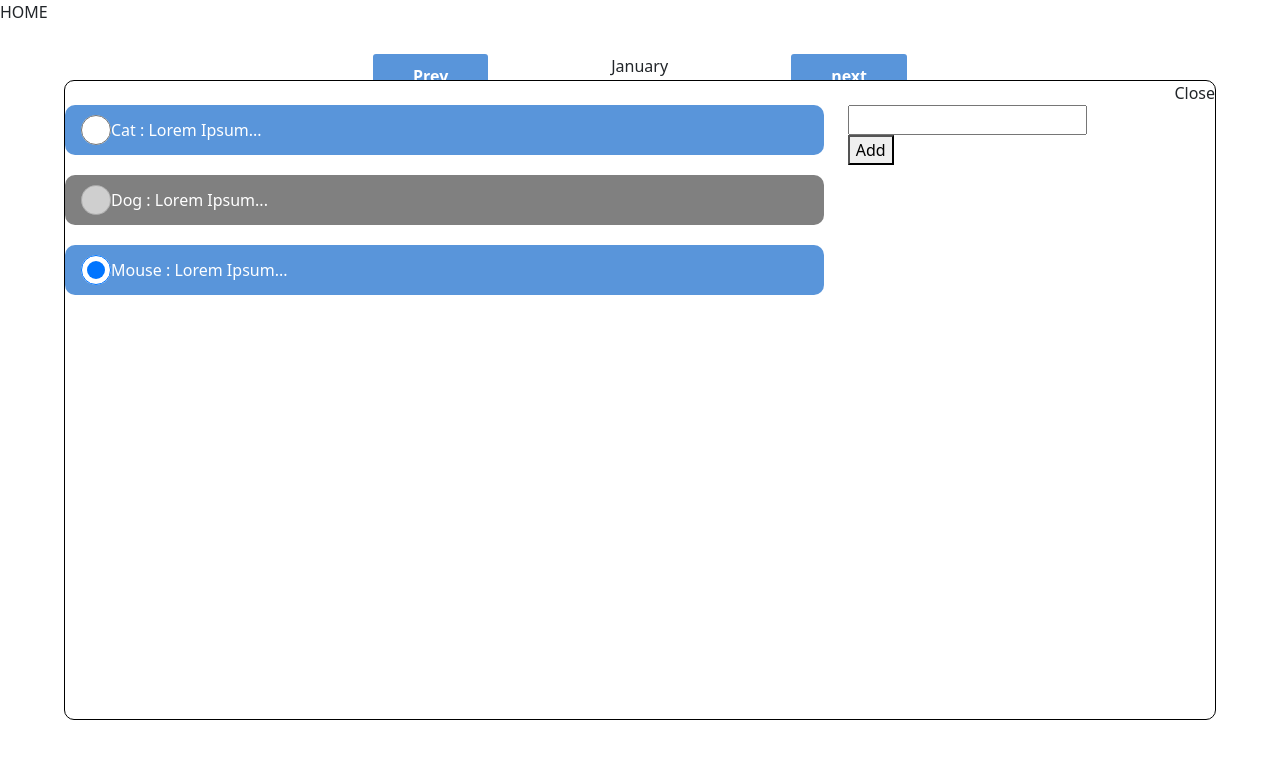
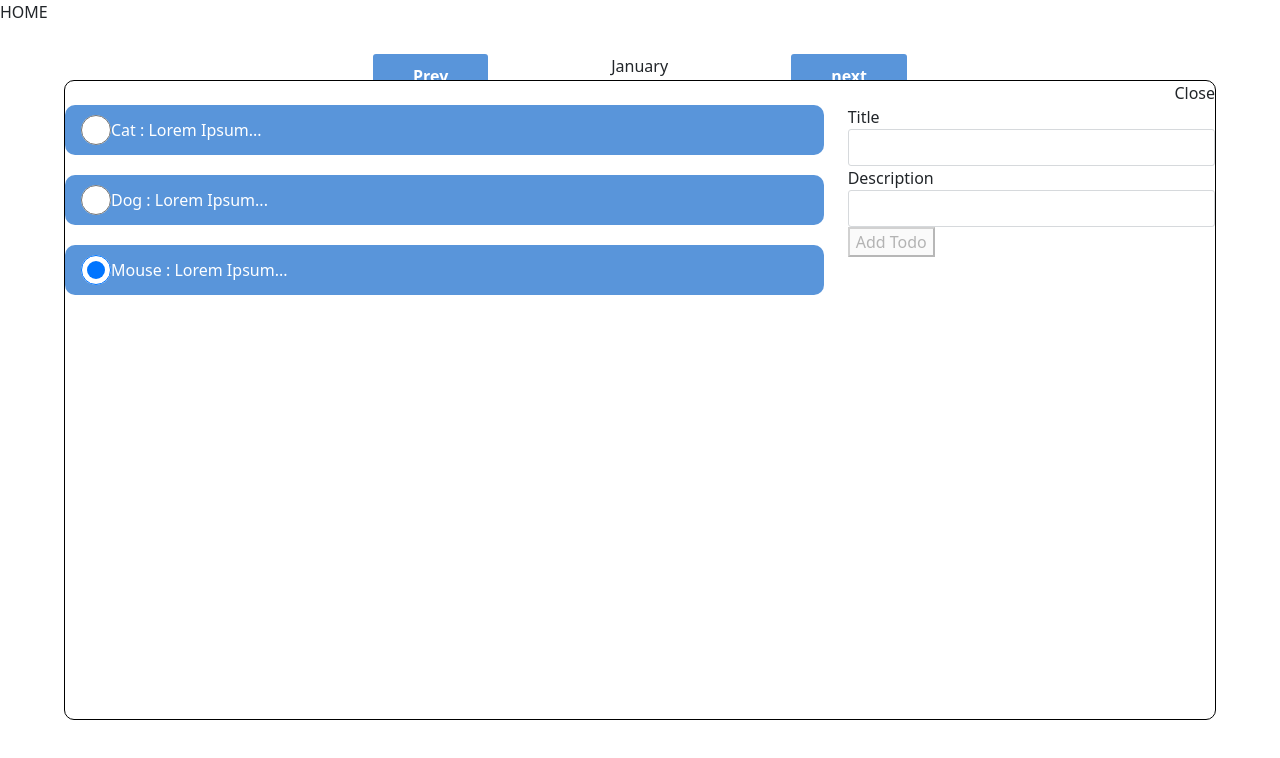
Before and after one commit to JP109/Goal-tracker-calendar, an Angular app in the folder client/: page / in a window 1280 px wide. Both pictures are taken after a click on the element 151 px from the left and 192 px from the top of the page. Shown: the top 758 px of the page. Built offline with nearby package versions, Linux system fonts and the light colour scheme.

Commit message:
Implemented addTodo functionality. Added a todo model interface.

```diff
--- a/client/src/app/app.module.ts
+++ b/client/src/app/app.module.ts
@@ -6,6 +6,8 @@ import { AppComponent } from './app.component';
 import { CalendarComponent } from './components/calendar/calendar.component';
 import { ModalComponent } from './components/modal/modal.component';
 import { TodoComponent } from './components/todo/todo.component';
+import { FormsModule } from '@angular/forms';
+import {HttpClientModule} from '@angular/common/http';
 
 @NgModule({
   declarations: [
@@ -16,7 +18,9 @@ import { TodoComponent } from './components/todo/todo.component';
   ],
   imports: [
     BrowserModule,
-    AppRoutingModule
+    AppRoutingModule,
+    FormsModule,
+    HttpClientModule
   ],
   providers: [],
   bootstrap: [AppComponent]
--- a/client/src/app/components/modal/modal.component.html
+++ b/client/src/app/components/modal/modal.component.html
@@ -5,16 +5,28 @@
             </div>
             <div class="row">
                   <div class="col-8">
-                        <div class="" *ngFor="let todo of todoList">
-                              <app-todo [todoData]="todo"></app-todo>
+                        <p *ngIf="todoList.length < 1">No contacts available.</p>
+                        <div class="" *ngIf="todoList.length >= 1">
+                              <div class="" *ngFor="let todo of todoList">
+                                    <app-todo [todoData]="todo"></app-todo>
+                              </div>
                         </div>
                         {{date}}
                   </div>
                   <div class="col-4">
-                        <div class="">
-                              <input type="text">
-                        </div>
-                        <button (click)="addTodo()">Add</button>
+                        <form (ngSubmit)="addTodo(f)" #f="ngForm">
+                              <div class="form-row">
+                                    <label for="title">Title</label>
+                                    <input type="text" id="title" name="title" ngModel required #title="ngModel">
+                              </div>
+                              <div class="form-row">
+                                    <label for="description">Description</label>
+                                    <input type="text" id="description" name="description" ngModel required #description="ngModel">
+                              </div>
+                              <div class="form-row">
+                                    <button type="submit" [disabled]="!f.valid">Add Todo</button>
+                              </div>
+                        </form>
                   </div>
             </div>
 
--- a/client/src/app/components/modal/modal.component.sass
+++ b/client/src/app/components/modal/modal.component.sass
@@ -13,3 +13,16 @@
       .button
             &-close
                   cursor: pointer
+
+      .form-row
+            input[type='text']
+                  background-color: #FFFFFF
+                  border: 1px solid #D6D9DC
+                  border-radius: 3px
+                  width: 100%
+                  padding: 7px
+                  font-size: 14px
+
+                  &.ng-invalid.ng-touched
+                        border: 1px solid red
+                        border-radius: 3px
--- a/client/src/app/components/modal/modal.component.ts
+++ b/client/src/app/components/modal/modal.component.ts
@@ -1,4 +1,6 @@
 import { Component, Input, OnInit } from '@angular/core';
+import { Todo } from '../todo.model';
+import { NgForm } from '@angular/forms';
 
 @Component({
   selector: 'app-modal',
@@ -7,16 +9,16 @@ import { Component, Input, OnInit } from '@angular/core';
 })
 export class ModalComponent implements OnInit {
 
-  @Input() toDoList = [];
+  // @Input() toDoList = [];
   @Input() date;
   isOpen: boolean = false;
 
   constructor() { }
 
-  todoList = [
-    {label:'Cat', text:'Lorem Ipsum...', id: 'Cat', value: 'Cat', checked: false, disabled: false},
-    {label:'Dog', text:'Lorem Ipsum...', id: 'Dog', value: 'Dog', checked: false, disabled: true},
-    {label:'Mouse', text:'Lorem Ipsum...', id: 'Mouse', value: 'Mouse', checked: true, disabled: false}
+  todoList: Todo[] = [
+    {title:'Cat', description:'Lorem Ipsum...', checked: false},
+    {title:'Dog', description:'Lorem Ipsum...', checked: false},
+    {title:'Mouse', description:'Lorem Ipsum...', checked: true}
   ];
 
   ngOnInit(): void {
@@ -30,12 +32,15 @@ export class ModalComponent implements OnInit {
     this.isOpen = false;
   }
 
-  addTodo(){
-    const todo = {
-      title: 'Dummy title',
-      description: 'Dummy description',
+  addTodo(todoForm: NgForm){
+    // console.log('todoForm', todoForm.value)
+    const todo: Todo = {
+      title: todoForm.value.title,
+      description: todoForm.value.description,
       checked: false
     }
+    this.todoList.push(todo);
+    // console.log(this.todoList, todo)
   }
 
 }
--- /dev/null
+++ b/client/src/app/components/todo.model.ts
@@ -0,0 +1,5 @@
+export interface Todo {
+      title: string,
+      description: string,
+      checked: boolean
+}
--- a/client/src/app/components/todo/todo.component.html
+++ b/client/src/app/components/todo/todo.component.html
@@ -13,5 +13,5 @@
             (change)="onChange($event)"
             [ngClass]="customClass"
       >
-      <label [for]="todoData.id" class="todoData-label">{{todoData.label}} : {{todoData.text}}</label><br>
+      <label [for]="todoData.id" class="todoData-label">{{todoData.title}} : {{todoData.description}}</label><br>
 </div>
```
